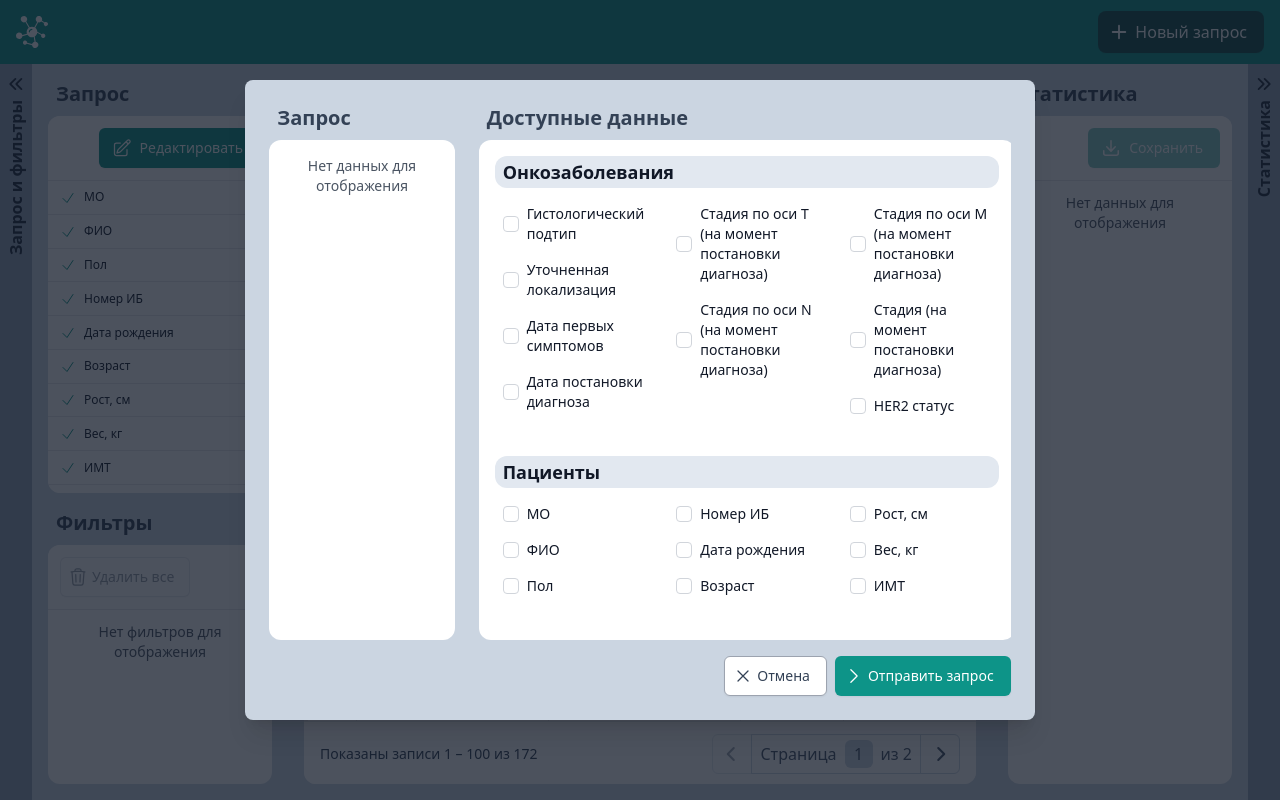
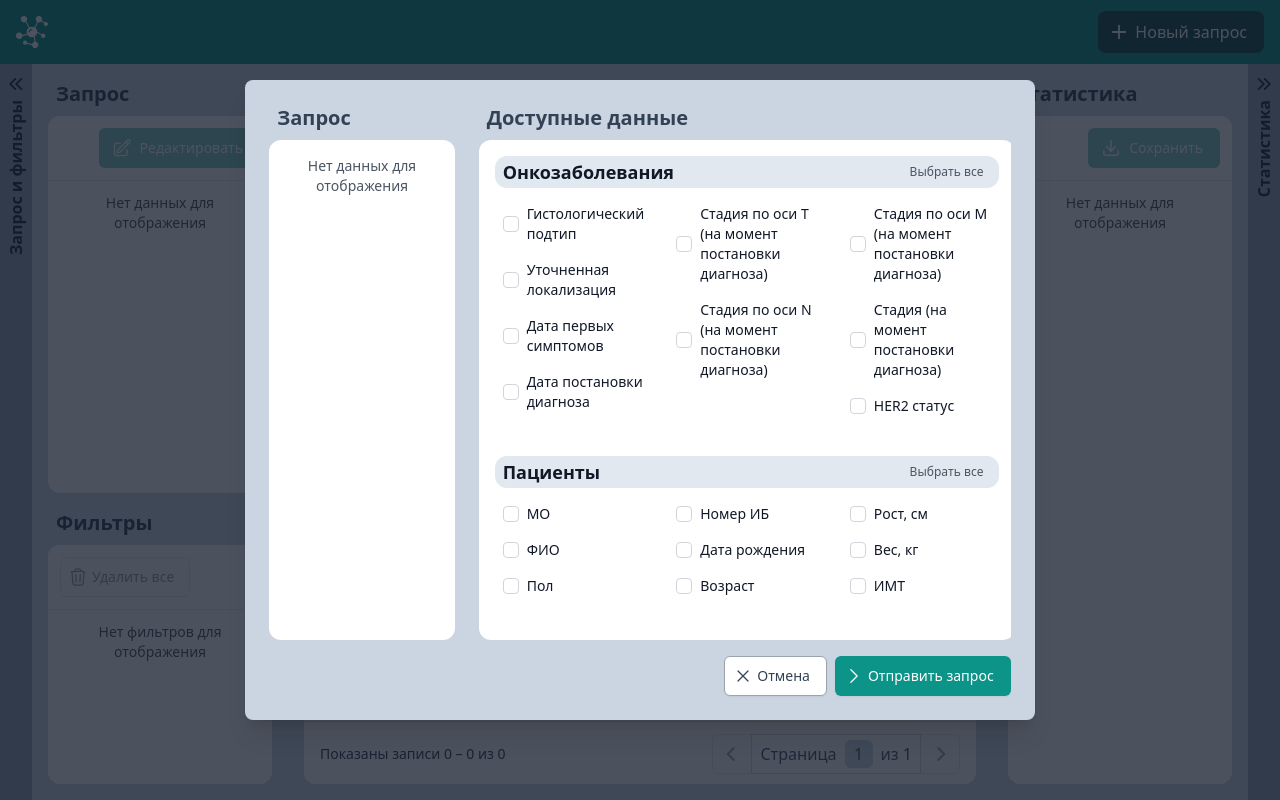
Before and after one commit to gogent01/trial-bi-client, a Vue app: page / in a window 1280 px wide. Both pictures are taken after a click on the button "Новый запрос". Built offline with nearby package versions, Linux system fonts and the light colour scheme.

Commit message:
Added logic of query creation and edit, added empty state on first load with comprehensive UI, patched the way all buttons and navbar texts work with empty states

```diff
--- a/src/App.vue
+++ b/src/App.vue
@@ -13,7 +13,7 @@
           <div>
             <button
               class="inline-flex items-center rounded-lg border border-transparent bg-teal-900 px-4 py-2 font-medium text-white shadow-sm hover:bg-teal-800 focus:outline-none focus:ring-2 focus:ring-teal-500 focus:ring-offset-2"
-              @click="toggleQueryEditOverlayVisibility"
+              @click="createQuery"
             >
               <plus-icon class="-ml-2 mr-1 h-6 w-6"></plus-icon> Новый запрос
             </button>
@@ -27,7 +27,7 @@
       :schema="reactiveCompleteSchema"
       @change="toggleCompleteSchemaField"
       @sendQuery="getDataFromQuery"
-      @close="toggleQueryEditOverlayVisibility"
+      @cancel="cancelQueryEdit"
     />
 
     <!-- 3 column wrapper -->
@@ -50,10 +50,7 @@
             <p class="text-xl font-semibold">Запрос</p>
           </div>
           <div class="h-full flex flex-col bg-white rounded-xl overflow-hidden">
-            <query-navbar-top
-              :is-query-active="reactiveSchema.length > 0"
-              @edit-query="toggleQueryEditOverlayVisibility"
-            />
+            <query-navbar-top :is-query-active="ncol > 0" @edit-query="editQuery" />
             <div class="flex-1 flex justify-center rounded-b-xl overflow-auto">
               <query-list
                 v-if="reactiveSchema.length > 0"
@@ -94,9 +91,9 @@
       <div class="row-span-2 p-4 flex-1 flex flex-col">
         <p class="ml-2 mb-2 text-slate-700 text-xl font-semibold">Результат запроса</p>
         <div class="h-full rounded-xl bg-white overflow-hidden">
-          <query-result-navbar-top :nrow="nrow" :is-sort-active="isSortActive" @clearSort="clearSort" />
+          <query-result-navbar-top :ncol="ncol" :nrow="nrow" :is-sort-active="isSortActive" @clearSort="clearSort" />
           <div id="queryResultTable" class="relative w-full overflow-auto" style="height: calc(100% - 8rem)">
-            <div class="absolute min-w-max">
+            <div v-if="ncol > 0" class="absolute min-w-max">
               <query-result-table
                 :reactive-schema="reactiveSchema"
                 :table="filteredSortedAndPaginatedTable"
@@ -106,6 +103,21 @@
                 @filter="toggleFilter"
                 @stats="toggleStats"
               />
+            </div>
+            <div v-else class="w-full h-full flex items-center justify-center">
+              <!--              <p class="p-3 text-sm text-gray-600 text-center">Нет данных для отображения</p>-->
+              <div class="text-center">
+                <table-cells-icon class="mx-auto h-16 w-16 text-gray-400" aria-hidden="true" />
+                <h3 class="mt-2 text-lg font-semibold text-gray-900">Нет данных для отображения</h3>
+                <p class="mt-6 inline-flex items-center text-gray-500 cursor-text">
+                  Чтобы начать анализ данных, нажмите на кнопку
+                  <span class="ml-2 inline-flex items-center py-1 pl-1 pr-2 rounded-md border border-gray-300">
+                    <plus-icon class="inline mr-0.5 h-5 w-5" aria-hidden="true" />
+                    Новый запрос</span
+                  >
+                </p>
+                <p class="text-gray-500">в верхнем правом углу экрана.</p>
+              </div>
             </div>
           </div>
           <query-result-navbar-bottom
@@ -152,13 +164,20 @@
 
 <script setup lang="ts">
   //TODO: clearing of all sorts/filters/stats when querying for new data and keeping sorts/filters/stats of remaining columns when editing query
-  //TODO: make querySummary editButton to edit current query (as it is now), but newQuery button in navbarTop to create a query from scratch
+  //TODO: handle comma in number inputs
   //TODO: feedback button and initial alert about fake data / evaluation purposes
-  import { ref, computed, watch, onMounted } from 'vue';
+  import { ref, computed, watch, onMounted, toRaw } from 'vue';
   import { sort } from 'fast-sort';
-  import { PlusIcon, ChevronDoubleLeftIcon, ChevronDoubleRightIcon } from '@heroicons/vue/20/solid';
+  import { PlusIcon, ChevronDoubleLeftIcon, ChevronDoubleRightIcon, TableCellsIcon } from '@heroicons/vue/20/solid';
   import logo from '@/assets/RWE-BI-logo.svg';
-  import type { ReactiveTableSchemaInfo, ReactiveTableSchema, TableData, DataQuery } from '@/data/types';
+  import type {
+    ReactiveTableSchemaInfo,
+    ReactiveTableSchema,
+    TableSchema,
+    TableData,
+    DataQuery,
+    TableSchemaInfo,
+  } from '@/data/types';
   import { Database } from '@/data/Database';
   import { FilterTask, FilterType } from '@/classes/FilterTask';
   import { SortTask } from '@/classes/SortTask';
@@ -184,24 +203,55 @@
     statisticsHidden.value = !statisticsHidden.value;
   }
 
-  const database = new Database(123);
-  const completeSchema = database.getCompleteSchema();
-  const reactiveCompleteSchema = ref<ReactiveTableSchemaInfo>(
-    completeSchema
-      .filter((column) => !column.isServiceColumn)
-      .map((columnInfo) => ({
-        ...columnInfo,
-        selected: false,
-      }))
-  );
-
   const isQueryEditOverlayVisible = ref(false);
   function toggleQueryEditOverlayVisibility() {
     isQueryEditOverlayVisible.value = !isQueryEditOverlayVisible.value;
   }
 
+  const database = new Database(123);
+  let completeSchema: ReactiveTableSchemaInfo = [];
+  let completeSchemaBackup: ReactiveTableSchemaInfo = [];
+  function addReactivity(completeSchema: TableSchemaInfo) {
+    return completeSchema
+      .filter((column) => !column.isServiceColumn)
+      .map((columnInfo) => ({
+        ...columnInfo,
+        selected: false,
+      }));
+  }
+  const reactiveCompleteSchema = ref<ReactiveTableSchemaInfo>(completeSchema);
+  function backupReactiveCompleteSchema() {
+    completeSchemaBackup = completeSchema.map((columnInfo) => ({ ...columnInfo }));
+  }
+  function restoreReactiveCompleteSchema() {
+    completeSchema = completeSchemaBackup.map((columnInfo) => ({ ...columnInfo }));
+    reactiveCompleteSchema.value = completeSchema.map((columnInfo) => ({ ...columnInfo }));
+  }
+
+  function createQuery() {
+    backupReactiveCompleteSchema();
+    completeSchema = addReactivity(database.getCompleteSchema());
+    reactiveCompleteSchema.value = completeSchema.map((columnInfo) => ({ ...columnInfo }));
+    toggleQueryEditOverlayVisibility();
+  }
+
+  function editQuery() {
+    backupReactiveCompleteSchema();
+    toggleQueryEditOverlayVisibility();
+  }
+
+  function cancelQueryEdit() {
+    toggleQueryEditOverlayVisibility();
+    restoreReactiveCompleteSchema();
+  }
+
   function toggleCompleteSchemaField(at: { originKey: string; columnKey: string }) {
-    const columnIdx = reactiveCompleteSchema.value.findIndex(
+    let columnIdx = completeSchema.findIndex(
+      (column) => column.origin.key === at.originKey && column.key === at.columnKey
+    );
+    completeSchema[columnIdx].selected = !completeSchema[columnIdx].selected;
+
+    columnIdx = reactiveCompleteSchema.value.findIndex(
       (column) => column.origin.key === at.originKey && column.key === at.columnKey
     );
     reactiveCompleteSchema.value[columnIdx].selected = !reactiveCompleteSchema.value[columnIdx].selected;
@@ -229,9 +279,9 @@
     isQueryEditOverlayVisible.value = false;
   }
 
-  const dbData = database.getAll();
-  const schema = ref(dbData.schema);
-  const data = ref(dbData.data);
+  // const dbData = database.getAll();
+  const schema = ref<TableSchema>([]);
+  const data = ref<TableData>([]);
   const reactiveSchema = ref<ReactiveTableSchema>(
     schema.value
       .filter((column) => !column.primaryKey && !column.belongsTo)
@@ -252,6 +302,7 @@
   const limit = 100;
   const currentPage = ref(1);
   const maxPage = computed<number>(() => Math.ceil(filteredTable.value.length / limit) || 1);
+  const ncol = computed(() => reactiveSchema.value.length);
   const nrow = computed(() => filteredTable.value.length);
   function setPage(page: number) {
     if (page > 0 && page <= maxPage.value) {
--- a/src/components/FilterNavbarTop.vue
+++ b/src/components/FilterNavbarTop.vue
@@ -7,7 +7,7 @@
             <button
               :class="[isFilterActive ? 'hover:bg-gray-50' : 'opacity-50 cursor-default']"
               class="relative inline-flex items-center h-full rounded-md bg-white px-4 text-sm font-medium text-slate-700 shadow-sm ring-1 ring-inset ring-gray-300"
-              @click="emit('clearFilters')"
+              @click="isFilterActive && emit('clearFilters')"
             >
               <trash-icon class="-ml-2 mr-1 h-5 w-5" aria-hidden="true" />
               <span>Удалить все</span>
--- a/src/components/QueryEditColumnSelect.vue
+++ b/src/components/QueryEditColumnSelect.vue
@@ -1,7 +1,23 @@
 <template>
   <div class="w-full space-y-8">
     <div v-for="group in groupedSchema" :key="group.origin.key" class="bg-white">
-      <p class="rounded-xl bg-slate-200 px-2 py-0.5 text-lg font-semibold text-gray-900">{{ group.origin.name }}</p>
+      <div class="w-full flex px-2 py-0.5 items-center justify-between rounded-xl bg-slate-200">
+        <p class="text-lg font-semibold text-gray-900">{{ group.origin.name }}</p>
+        <p
+          v-if="group.columns.every((column) => column.selected)"
+          class="mr-2 text-xs text-gray-600 cursor-pointer hover:text-gray-800"
+          @click="deselectAll(group.origin.key)"
+        >
+          Убрать все
+        </p>
+        <p
+          v-else
+          class="mr-2 text-xs text-gray-600 cursor-pointer hover:text-gray-800"
+          @click="selectAll(group.origin.key)"
+        >
+          Выбрать все
+        </p>
+      </div>
       <ul role="list" class="mt-2 w-full columns-3">
         <li
           v-for="column in group.columns"
@@ -36,7 +52,6 @@
 </template>
 
 <script setup lang="ts">
-  //TODO: 'select all' and 'deselect all' buttons for each section
   import { computed } from 'vue';
   import type { ReactiveTableColumnInfo, ReactiveTableSchemaInfo } from '@/data/types';
 
@@ -73,4 +88,16 @@
   function emitChange(at: { originKey: string; columnKey: string }) {
     emit('change', at);
   }
+
+  function selectAll(originKey: string) {
+    const schema = groupedSchema.value.find((schema) => schema.origin.key === originKey);
+    const columnKeys = schema!.columns.filter((column) => !column.selected).map((column) => column.key);
+    columnKeys.forEach((columnKey) => emitChange({ originKey, columnKey }));
+  }
+
+  function deselectAll(originKey: string) {
+    const schema = groupedSchema.value.find((schema) => schema.origin.key === originKey);
+    const columnKeys = schema!.columns.filter((column) => column.selected).map((column) => column.key);
+    columnKeys.forEach((columnKey) => emitChange({ originKey, columnKey }));
+  }
 </script>
--- a/src/components/QueryEditOverlay.vue
+++ b/src/components/QueryEditOverlay.vue
@@ -1,6 +1,6 @@
 <template>
   <TransitionRoot as="template" :show="isVisible">
-    <Dialog :initialFocus="buttonCancel" as="div" class="relative z-10" @close="emit('close')">
+    <Dialog :initialFocus="buttonCancel" as="div" class="relative z-10" @close="emit('cancel')">
       <TransitionChild
         as="template"
         enter="ease-out duration-300"
@@ -57,7 +57,7 @@
                 <button
                   ref="buttonCancel"
                   class="relative px-4 inline-flex items-center h-full rounded-md border border-gray-400 bg-white text-sm font-medium text-slate-700 shadow-sm hover:bg-gray-100"
-                  @click="emit('close')"
+                  @click="emit('cancel')"
                 >
                   <x-mark-icon class="-ml-2 mr-1 h-5 w-5" aria-hidden="true" />
                   <span>Отмена</span>
@@ -95,7 +95,7 @@
     schema: ReactiveTableSchemaInfo;
   }
   const props = defineProps<Props>();
-  const emit = defineEmits(['change', 'sendQuery', 'close']);
+  const emit = defineEmits(['change', 'sendQuery', 'cancel']);
 
   const selectedSchema = computed(() => props.schema.filter((column) => column.selected));
 
--- a/src/components/QueryResultNavbarBottom.vue
+++ b/src/components/QueryResultNavbarBottom.vue
@@ -58,7 +58,7 @@
   const props = defineProps<Props>();
   const emit = defineEmits(['update']);
 
-  const rowNumberStart = computed(() => (props.currentPage - 1) * props.limit + 1);
+  const rowNumberStart = computed(() => Math.min((props.currentPage - 1) * props.limit + 1, props.nrow));
   const rowNumberEnd = computed(() => Math.min(rowNumberStart.value + props.limit - 1, props.nrow));
 
   const displayedPage = ref(props.currentPage);
--- a/src/components/QueryResultNavbarTop.vue
+++ b/src/components/QueryResultNavbarTop.vue
@@ -3,7 +3,7 @@
     <div class="mx-auto">
       <div class="flex justify-between h-16 py-3 px-4">
         <div class="flex items-center h-full">
-          <p class="text-slate-700">По запросу было найдено {{ toLocaleRowCount(nrow) }}</p>
+          <p v-if="ncol > 0" class="text-slate-700">По вашему запросу {{ toLocaleRowCount(nrow) }}</p>
         </div>
         <div class="flex items-center gap-2 h-full">
           <div v-if="isSortActive" class="flex-shrink-0 h-full">
@@ -20,7 +20,9 @@
           <div class="flex-shrink-0 h-full">
             <button
               type="button"
-              class="relative inline-flex items-center rounded-md border border-transparent bg-teal-600 h-full px-4 text-sm font-medium text-white shadow-sm hover:bg-teal-700 focus:outline-none focus:ring-2 focus:ring-teal-500 focus:ring-offset-2"
+              :class="[ncol > 0 && nrow > 0 ? 'hover:bg-teal-700' : 'opacity-50 cursor-default']"
+              class="relative inline-flex items-center rounded-md border border-transparent bg-teal-600 h-full px-4 text-sm font-medium text-white shadow-sm focus:outline-none focus:ring-2 focus:ring-teal-500 focus:ring-offset-2"
+              @click="ncol > 0 && nrow > 0 && true"
             >
               <arrow-down-tray-icon class="-ml-1 mr-2 h-5 w-5" aria-hidden="true" />
               <span>Сохранить</span>
@@ -36,6 +38,7 @@
   import { ArrowDownTrayIcon, XMarkIcon } from '@heroicons/vue/20/solid';
 
   interface Props {
+    ncol: number;
     nrow: number;
     isSortActive: boolean;
   }
@@ -45,13 +48,17 @@
   const emit = defineEmits(['clearSort']);
 
   function toLocaleRowCount(n: number) {
-    const cases = { sin: { nom: 'запись', gen: 'записи' }, plu: { nom: 'записи', gen: 'записей' } };
-    const correctCase =
+    const foundCases = {
+      sin: { nom: 'была найдена', gen: 'было найдено' },
+      plu: { nom: 'были найдены', gen: 'было найдено' },
+    };
+    const recordCases = { sin: { nom: 'запись', gen: 'записи' }, plu: { nom: 'записи', gen: 'записей' } };
+    const cases: ['sin' | 'plu', 'nom' | 'gen'] =
       n % 10 === 1 && n % 100 !== 11
-        ? cases.sin.nom
+        ? ['sin', 'nom']
         : n % 10 >= 2 && n % 10 <= 4 && (n % 100 < 10 || n % 100 >= 20)
-        ? cases.sin.gen
-        : cases.plu.gen;
-    return `${n} ${correctCase}`;
+        ? ['sin', 'gen']
+        : ['plu', 'gen'];
+    return `${foundCases[cases[0]][cases[1]]} ${n} ${recordCases[cases[0]][cases[1]]}`;
   }
 </script>
--- a/src/components/QueryResultTable.vue
+++ b/src/components/QueryResultTable.vue
@@ -4,7 +4,8 @@
       <thead>
         <tr>
           <th
-            class="sticky top-0 border-r border-b border-gray-200 bg-white bg-opacity-75 px-3 py-3 backdrop-blur backdrop-filter cursor-pointer"
+            :class="[ncol > 0 ? 'border-r' : '']"
+            class="sticky top-0 border-b border-gray-200 bg-white bg-opacity-75 px-3 py-3 backdrop-blur backdrop-filter cursor-pointer"
           >
             <p class="text-left text-sm font-semibold text-gray-900">#</p>
           </th>
@@ -71,7 +72,11 @@
       </tbody>
       <tbody v-else>
         <tr class="hover:bg-slate-50">
-          <td :colspan="visibleSchema.length" class="px-3 py-1 text-sm text-gray-500 text-center whitespace-nowrap">
+          <td
+            :colspan="visibleSchema.length"
+            :class="[ncol > 0 ? 'border-r border-gray-200' : '']"
+            class="px-3 py-1 text-sm text-gray-500 text-center whitespace-nowrap"
+          >
             Нет данных для отображения
           </td>
         </tr>
@@ -96,7 +101,7 @@
   const props = defineProps<Props>();
   const emit = defineEmits(['sort', 'filter', 'stats']);
 
-  const ncol = ref(Object.keys(props.table[0]).length);
+  const ncol = ref(props.table.length > 0 ? Object.keys(props.table[0]).length : 0);
   const nrow = ref(props.table.length);
 
   const visibleSchema = computed(() => {
--- a/src/components/QuerySummaryNavbarTop.vue
+++ b/src/components/QuerySummaryNavbarTop.vue
@@ -7,9 +7,9 @@
           <div class="flex-shrink-0 h-full">
             <button
               type="button"
-              :class="[isQueryActive ? 'hover:bg-teal-700' : 'opacity-50']"
+              :class="[isQueryActive ? 'hover:bg-teal-700' : 'opacity-50 cursor-default']"
               class="relative inline-flex items-center rounded-md border border-transparent bg-teal-600 h-full px-4 text-sm font-medium text-white shadow-sm focus:outline-none focus:ring-2 focus:ring-teal-500 focus:ring-offset-2"
-              @click="emit('editQuery')"
+              @click="isQueryActive && emit('editQuery')"
             >
               <pencil-square-icon class="-ml-1 mr-2 h-5 w-5" aria-hidden="true" />
               <span>Редактировать</span>
--- a/src/components/StatisticsNavbarTop.vue
+++ b/src/components/StatisticsNavbarTop.vue
@@ -10,7 +10,7 @@
           <div class="flex-shrink-0 h-full">
             <button
               type="button"
-              :class="[variable && hasData ? 'hover:bg-teal-700' : 'opacity-50']"
+              :class="[variable && hasData ? 'hover:bg-teal-700' : 'opacity-50 cursor-default']"
               class="relative inline-flex items-center rounded-md border border-transparent bg-teal-600 h-full px-4 text-sm font-medium text-white shadow-sm focus:outline-none focus:ring-2 focus:ring-teal-500 focus:ring-offset-2"
             >
               <arrow-down-tray-icon class="-ml-1 mr-2 h-5 w-5" aria-hidden="true" />
```
